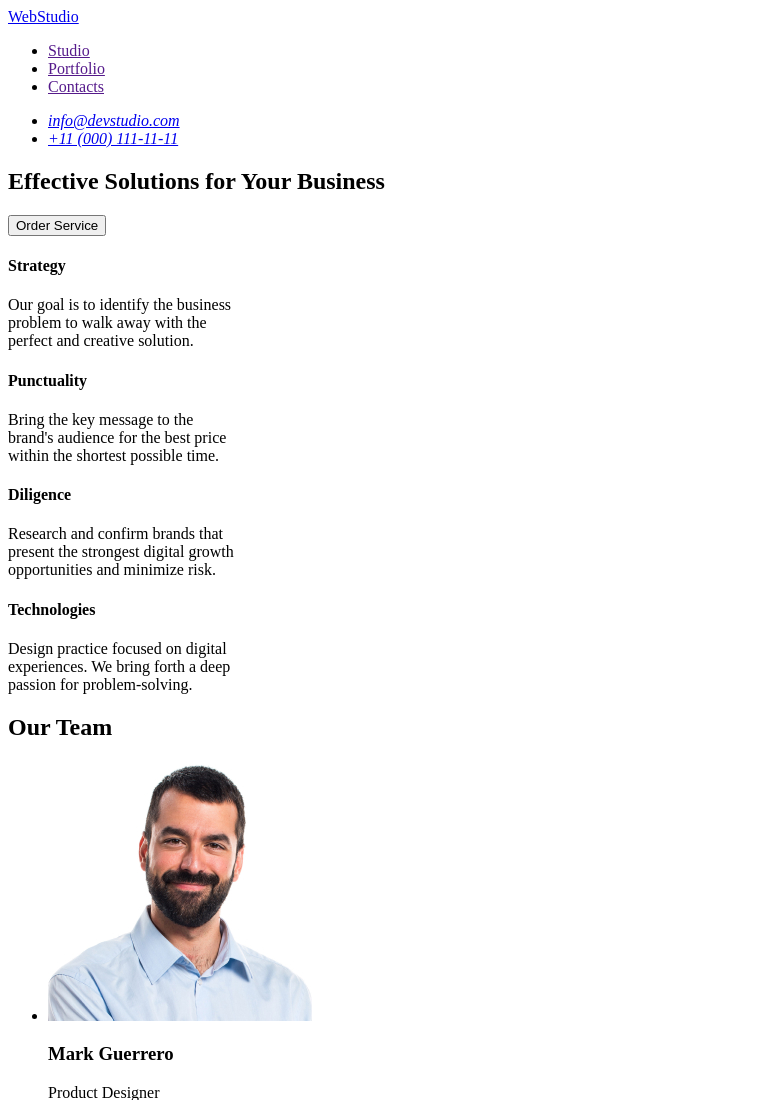
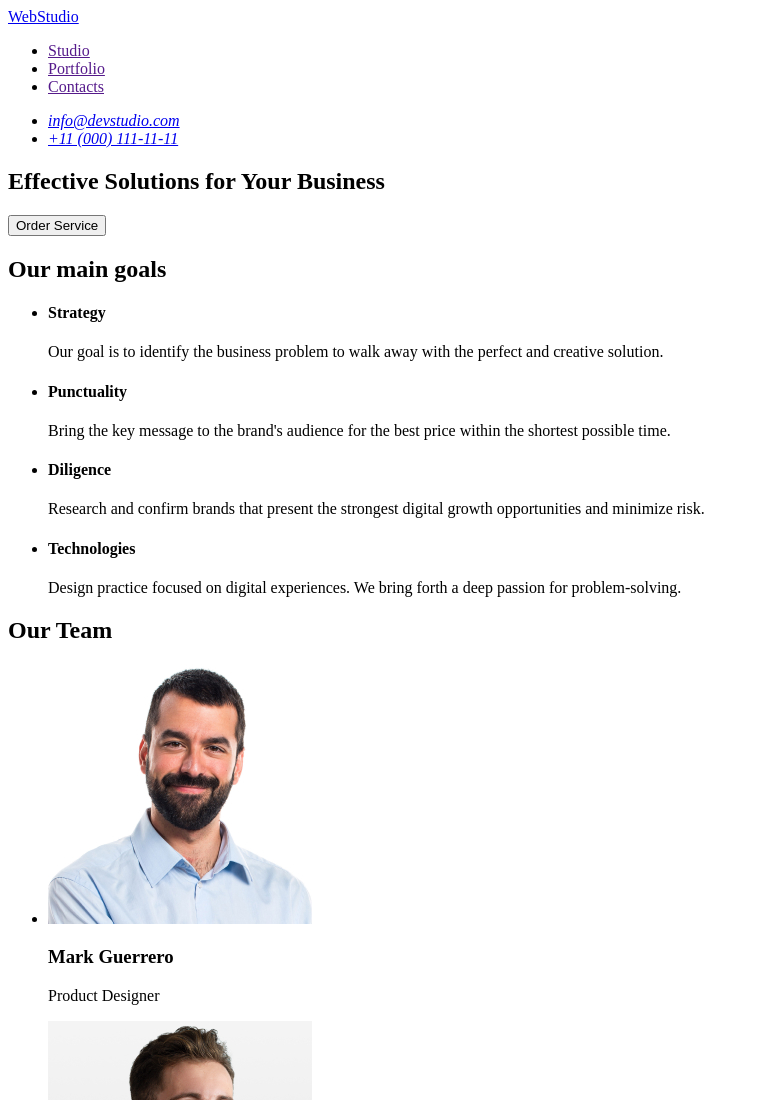
Before and after one commit to Yelyzaveta756/goit-markup-hw-01, a plain HTML site: page index.html in a window 1280 px wide. Shown: the top 1100 px of the page, without its empty margins (0-759 px from the left). Drawn offline with Linux system fonts and the light colour scheme.

Commit message:
пофіксила другу секцію

```diff
--- a/index.html
+++ b/index.html
@@ -30,22 +30,25 @@
             </button>
     </section>
     <section>
-        <h4>Strategy</h4>
-        <p>Our goal is to identify the business <br>
-            problem to walk away with the <br>
-            perfect and creative solution.</p>
-        <h4>Punctuality</h4>
-        <p>Bring the key message to the <br>
-            brand's audience for the best price <br>
-            within the shortest possible time.</p>
-        <h4>Diligence</h4>
-        <p>Research and confirm brands that <br>
-            present the strongest digital growth <br>
-            opportunities and minimize risk.</p>
-        <h4>Technologies</h4>
-        <p>Design practice focused on digital <br>
-            experiences. We bring forth a deep <br>
-            passion for problem-solving.</p>
+        <h2>Our main goals</h2>
+        <ul>
+        <li>
+            <h4>Strategy</h4>
+            <p>Our goal is to identify the business problem to walk away with the perfect and creative solution.</p>
+        </li>
+        <li>
+            <h4>Punctuality</h4>
+            <p>Bring the key message to the brand's audience for the best price within the shortest possible time.</p>
+        </li>
+        <li>
+            <h4>Diligence</h4>
+            <p>Research and confirm brands that present the strongest digital growth opportunities and minimize risk.</p>
+        </li>
+        <li>
+            <h4>Technologies</h4>
+            <p>Design practice focused on digital experiences. We bring forth a deep passion for problem-solving.</p>
+        </li>
+        </ul>
     </section>
     <section>
         <h2>Our Team</h2>
```
